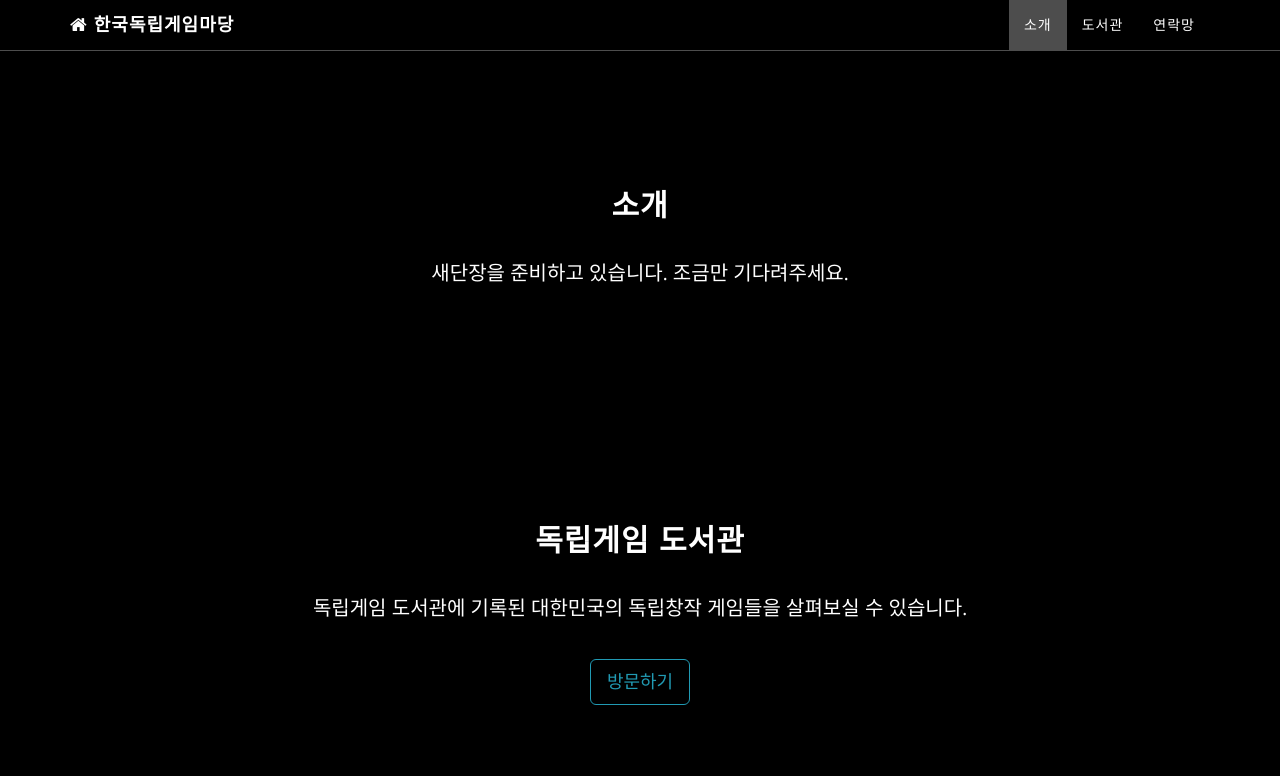
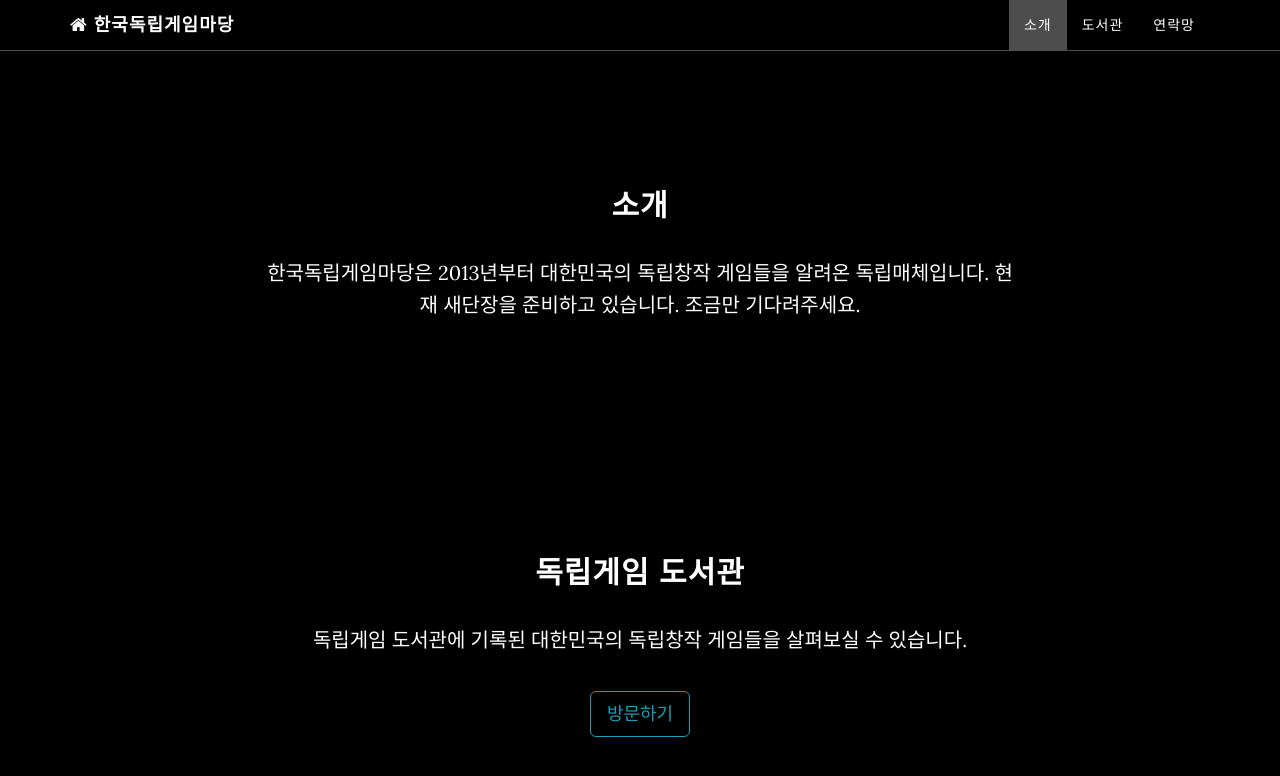
Before and after one commit to IndieGameYard/IndieGameYard.github.io, a Jekyll site: the page built from index.html, in a window 1280 px wide and 900 px high, scrolled down 911 px. Shown: the top 776 px of the window. Built offline with Jekyll 4.4.1, drawn with Linux system fonts in a browser that asks for light colours.

Commit message:
initial commit

```diff
--- a/_includes/about.html
+++ b/_includes/about.html
@@ -3,7 +3,7 @@
         <div class="row">
             <div class="col-lg-8 col-lg-offset-2">
                 <h2>소개</h2>
-                <p>새단장을 준비하고 있습니다. 조금만 기다려주세요.</p>
+                <p>한국독립게임마당은 2013년부터 대한민국의 독립창작 게임들을 알려온 독립매체입니다. 현재 새단장을 준비하고 있습니다. 조금만 기다려주세요.</p>
             </div>
         </div>
     </section>
```
